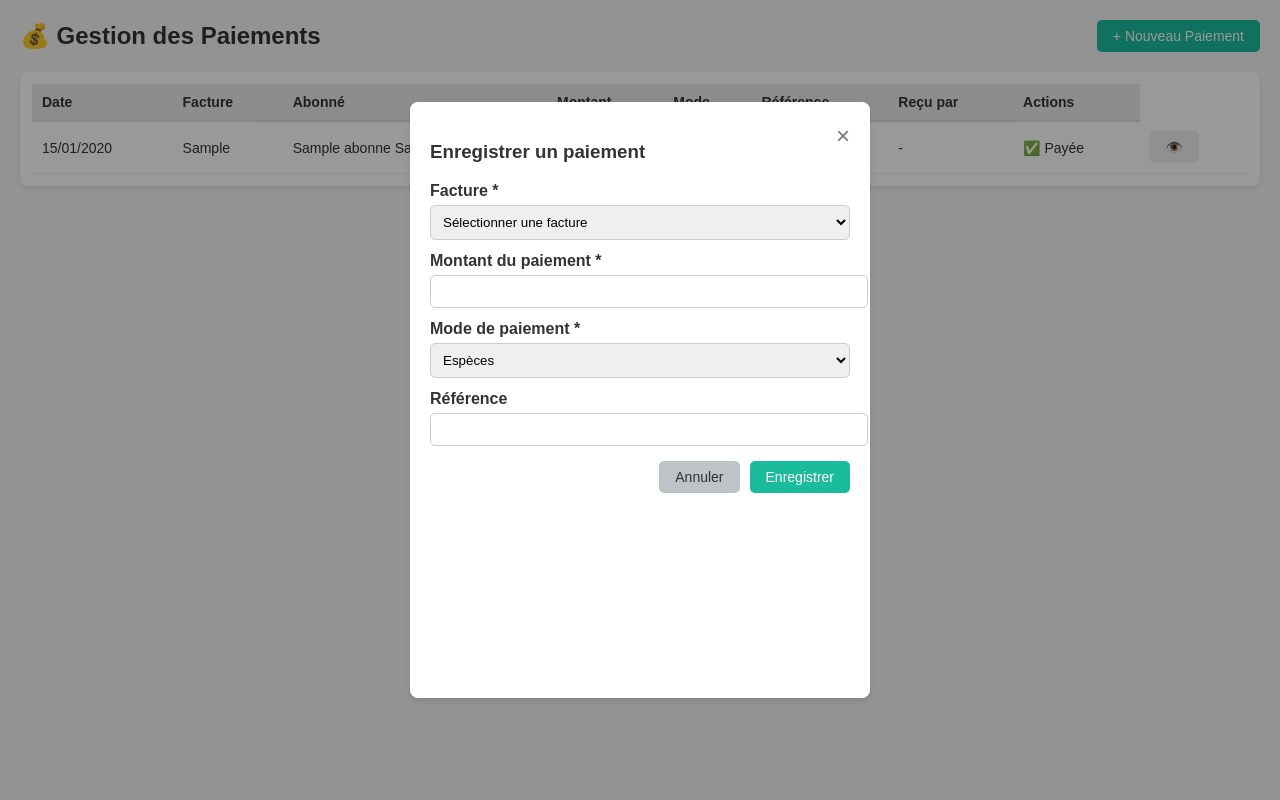
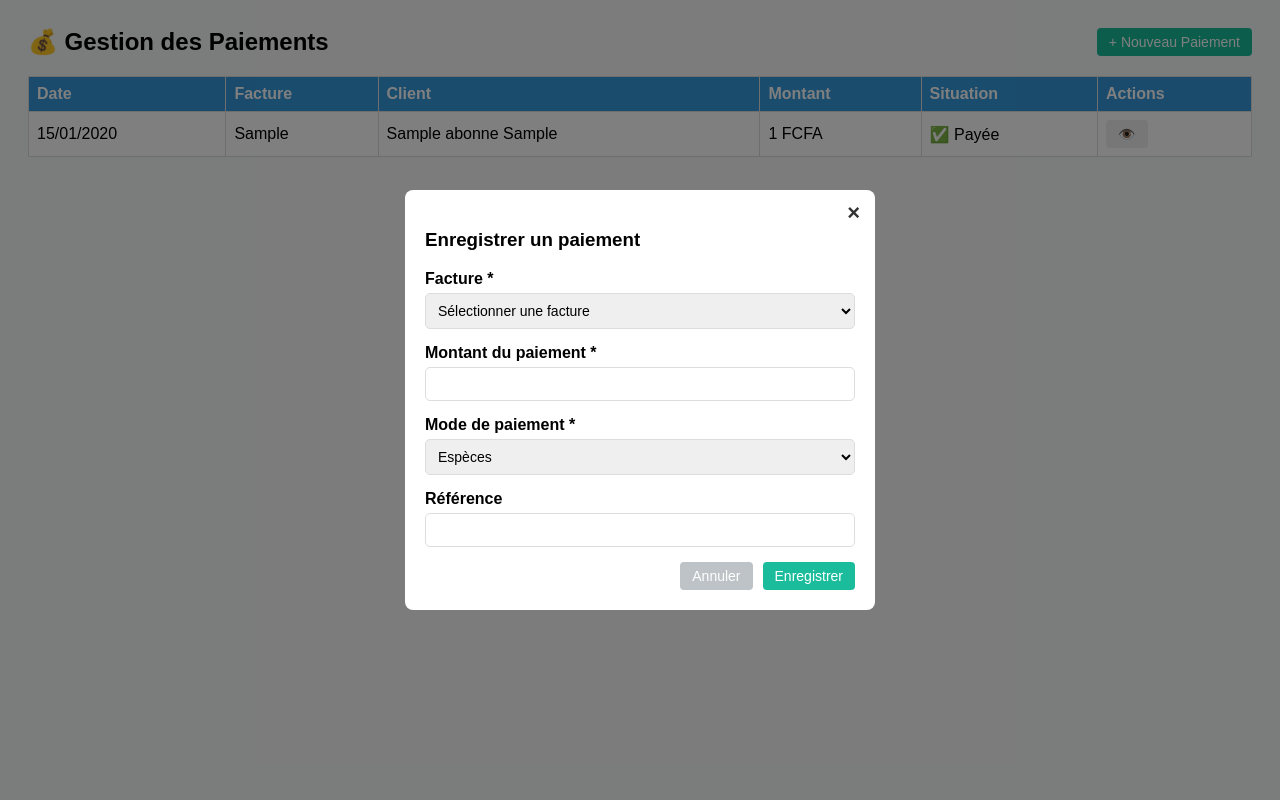
Before and after one commit to ScrApErxeb/Gestion-CAVE, a Flask app: page /paiements in a window 1280 px wide, after a click on "+ Nouveau Paiement". Run offline with Flask 3, Linux system fonts and the light colour scheme; a user stored in the database is signed in; tables that the repository leaves empty hold one stand-in row (values such as "Sample post").

Commit message:
Mise a jour du Modal paiement

```diff
--- a/static/css/paiement.css
+++ b/static/css/paiement.css
@@ -1,15 +1,24 @@
-/* ==== PAIMENT.CSS - THEME NEUTRE & STOCK ==== */
+/* paiement.css - Optimisé + Cohérence globale du projet */
+:root {
+    --primary: #3498db;
+    --primary-dark: #2980b9;
+    --success: #1abc9c;
+    --success-dark: #16a085;
+    --secondary: #bdc3c7;
+    --secondary-dark: #95a5a6;
+    --danger: #e74c3c;
+    --border: #ddd;
+    --light-bg: #f8f9fa;
+}
 
-/* ---- RESET ---- */
+/* === Layout global === */
 body {
     font-family: Arial, sans-serif;
-    background: #f5f5f5;
-    margin: 0;
+    background: var(--light-bg);
     padding: 20px;
-    color: #333;
 }
 
-/* ---- TITRES ET HEADER ---- */
+/* === Header === */
 .page-header {
     display: flex;
     justify-content: space-between;
@@ -19,139 +28,121 @@ body {
 
 .page-header h2 {
     margin: 0;
-    font-size: 24px;
-    font-weight: 600;
 }
 
-/* ---- BOUTONS ---- */
-.btn {
-    padding: 8px 16px;
-    border-radius: 5px;
-    cursor: pointer;
-    border: none;
-    font-size: 14px;
-    transition: 0.2s;
-}
-
-/* Vert principal */
-.btn-success {
-    background: #1abc9c;
-    color: white;
-}
-
-.btn-success:hover {
-    background: #16a085;
-}
-
-/* Gris neutre */
-.btn-secondary {
-    background: #bdc3c7;
-    color: #333;
-}
-
-.btn-secondary:hover {
-    background: #aeb6bf;
-}
-
-/* ---- TABLE ---- */
+/* === Table === */
 .table-responsive {
-    background: white;
-    border-radius: 8px;
-    padding: 12px;
-    box-shadow: 0 2px 5px rgba(0,0,0,0.1);
+    overflow-x: auto;
 }
 
 .data-table {
     width: 100%;
     border-collapse: collapse;
+    background: #fff;
+}
+
+.data-table th, .data-table td {
+    border: 1px solid var(--border);
+    padding: 8px;
+    text-align: left;
+}
+
+.data-table th {
+    background: var(--primary);
+    color: #fff;
+}
+
+/* === Boutons === */
+.btn {
+    padding: 6px 12px;
+    border-radius: 4px;
+    cursor: pointer;
+    border: none;
     font-size: 14px;
 }
 
-.data-table th {
-    text-align: left;
-    background: #eaeaea;
-    padding: 10px;
-    border-bottom: 2px solid #ddd;
-    font-weight: 600;
+.btn-success {
+    background: var(--success);
+    color: #fff;
 }
 
-.data-table td {
-    padding: 10px;
-    border-bottom: 1px solid #eee;
+.btn-success:hover {
+    background: var(--success-dark);
 }
 
-.data-table tr:hover {
-    background: #f4f4f4;
+.btn-secondary {
+    background: var(--secondary);
+    color: #fff;
 }
 
-/* ---- MODAL ---- */
+.btn-secondary:hover {
+    background: var(--secondary-dark);
+}
+
+/* === Modal === */
 .modal {
     display: none;
     position: fixed;
-    z-index: 10;
-    left: 0;
-    top: 0;
-    width: 100%;
-    height: 100%;
-    background: rgba(0,0,0,0.4);
+    inset: 0;
+    background: rgba(0, 0, 0, .5);
+    justify-content: center;
+    align-items: center;
 }
 
 .modal-content {
     background: #fff;
-    margin: 8% auto;
     padding: 20px;
+    width: 430px;
     border-radius: 8px;
-    width: 420px;
-    box-shadow: 0 3px 6px rgba(0,0,0,0.1);
+    position: relative;
+    animation: popup .25s ease-out;
 }
 
-.close {
-    float: right;
-    font-size: 24px;
-    cursor: pointer;
-    color: #777;
+@keyframes popup {
+    from { transform: scale(.95); opacity: 0; }
+    to { transform: scale(1); opacity: 1; }
 }
 
-.close:hover {
+/* Fermeture du modal */
+.close {
+    position: absolute;
+    right: 15px;
+    top: 10px;
+    cursor: pointer;
+    font-size: 22px;
+    font-weight: bold;
     color: #333;
 }
 
-/* ---- FORMULAIRES ---- */
+/* === Formulaire === */
 .form-group {
-    margin-bottom: 12px;
+    margin-bottom: 15px;
+    display: flex;
+    flex-direction: column;
 }
 
 .form-group label {
-    display: block;
     margin-bottom: 5px;
     font-weight: 600;
 }
 
-input, select {
-    width: 100%;
+.form-group input,
+.form-group select {
     padding: 8px;
-    border: 1px solid #ccc;
+    border: 1px solid var(--border);
     border-radius: 5px;
+    font-size: 14px;
 }
 
-input:focus, select:focus {
-    border-color: #1abc9c;
-    outline: none;
+#detailsFacture p {
+    margin: 5px 0;
+    font-size: 14px;
 }
 
-/* ---- INFORMATIONS FACTURE ---- */
-#detailsFacture p {
-    margin: 5px 0;
-    background: #f0f0f0;
-    padding: 6px;
-    border-radius: 4px;
-    font-size: 13px;
-}
-
-/* ---- ZONE ACTIONS ---- */
+/* Actions du formulaire */
 .form-actions {
     display: flex;
     justify-content: flex-end;
     gap: 10px;
-    margin-top: 15px;
+    margin-top: 10px;
 }
--- a/static/js/paiement.js
+++ b/static/js/paiement.js
@@ -20,7 +20,9 @@ async function chargerFactures() {
     }
 }
 
-// --- Afficher les factures dans le tableau ---
+
+
+
 function afficherFactures() {
     const tbody = document.getElementById('paiementsTable');
     tbody.innerHTML = '';
@@ -37,9 +39,6 @@ function afficherFactures() {
             <td>${f.numero_facture}</td>
             <td>${f.abonne}</td>
             <td>${f.montant_ttc.toLocaleString()} FCFA</td>
-            <td>${f.mode_paiement || '-'}</td>
-            <td>${f.reference || '-'}</td>
-            <td>${f.recu_par || '-'}</td>
             <td>${statutBadge}</td>
             <td></td>
         `;
--- a/templates/paiements.html
+++ b/templates/paiements.html
@@ -18,11 +18,9 @@
                 <tr>
                     <th>Date</th>
                     <th>Facture</th>
-                    <th>Abonné</th>
+                    <th>Client</th>
                     <th>Montant</th>
-                    <th>Mode</th>
-                    <th>Référence</th>
-                    <th>Reçu par</th>
+                    <th>Situation</th>
                     <th>Actions</th>
                 </tr>
             </thead>
```
